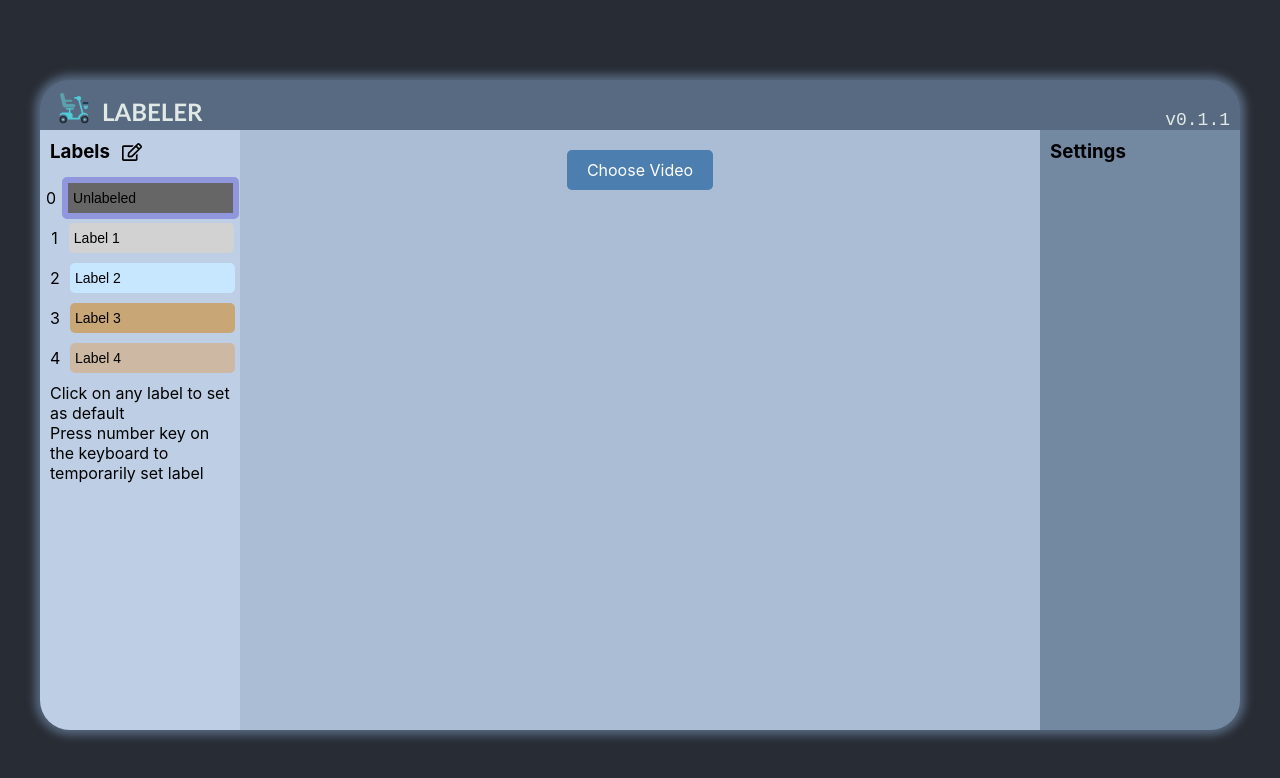
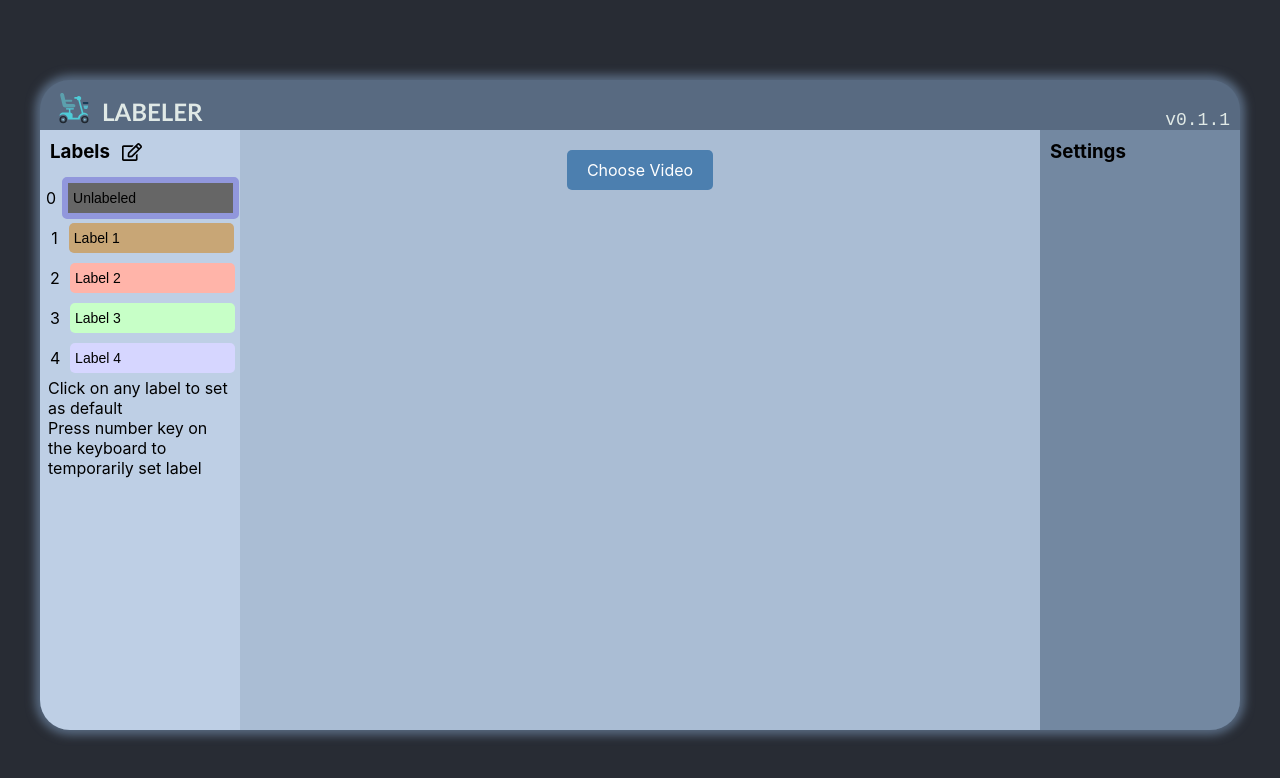
Before and after one commit to Mobility-Scooter-Project/labeler, a React (Create React App) app in the folder web/: page / in a window 1280 px wide. Shown: the top 778 px of the page. Built offline with nearby package versions, Linux system fonts and the light colour scheme.

Commit message:
minor styling

```diff
--- a/web/src/App.js
+++ b/web/src/App.js
@@ -114,13 +114,14 @@ function App() {
   };
 
   const handleAddLabel = () => {
-    if (labels.length === 9) {
-      return setMessage("Maximum of 9 labels allowed");
+    if (labels.length === 10) {
+      return setMessage("Maximum of 10 labels allowed");
     }
     setLabels((prev) => [...prev, ""]);
   };
 
   const handleRemoveLabel = (index) => {
+    setMessage("");
     setLabels((prev) => prev.filter((_, i) => i !== index));
   };
 
--- a/web/src/colors.js
+++ b/web/src/colors.js
@@ -1,30 +1,22 @@
-
 const hexColors = [
-  '#666666',
-  '#D2D2D2', // White Smoke (darker)
-  '#C7E6FF', // Azure (darker)
-  '#C8A676', // Wheat (darker)
-  '#CDB9A3', // Antique White (darker)
-  '#FFB4A9', // Misty Rose (darker)
-  '#FFECE7', // Snow (darker)
-  '#9ED2FF', // Alice Blue (darker)
-  '#D2D2AC', // Beige (darker)
-  '#C7FFC7', // Honeydew (darker)
-  '#D6D6FF', // Ghost White (darker)
-  '#D4CDBD', // Linen (darker)
-  '#D4D4A3', // Light Goldenrod Yellow (darker)
-  '#F0E0CB', // Old Lace (darker)
-  '#FFDFC7', // Cornsilk (darker)
-  '#FFF2C6', // Light Yellow (darker)
-  '#FFFFF0', // Ivory (same as original)
-  '#BFAE4D', // Khaki (darker)
-  '#FFE58C', // Lemon Chiffon (darker)
-  '#FFCEA3', // Papaya Whip (darker)
-  '#D2D2AC', // Beige (darker)
-  '#FFC39E', // Bisque (darker)
-]
+  "#666666",
+  "#C8A676", // Wheat (darker)
+  "#FFB4A9", // Misty Rose (darker)
+  "#C7FFC7", // Honeydew (darker)
+  "#D6D6FF", // Ghost White (darker)
+  "#D4CDBD", // Linen (darker)
+  "#D4D4A3", // Light Goldenrod Yellow (darker)
+  "#F0E0CB", // Old Lace (darker)
+  "#FFDFC7", // Cornsilk (darker)
+  "#FFF2C6", // Light Yellow (darker)
+  "#BFAE4D", // Khaki (darker)
+  "#FFE58C", // Lemon Chiffon (darker)
+  "#FFCEA3", // Papaya Whip (darker)
+  "#D2D2AC", // Beige (darker)
+  "#FFC39E", // Bisque (darker)
+];
 const convertHexToRGB = (hex) => {
-  hex = hex.replace('#', '');
+  hex = hex.replace("#", "");
   const r = parseInt(hex.substring(0, 2), 16);
   const g = parseInt(hex.substring(2, 4), 16);
   const b = parseInt(hex.substring(4, 6), 16);
--- a/web/src/components/LabelList.jsx
+++ b/web/src/components/LabelList.jsx
@@ -35,7 +35,7 @@ function LabelList({
             }
             value={value}
             onChange={(e) => onChangeLabel(index, e)}
-            readOnly={!editing}
+            readOnly={index === 0 || !editing}
             onClick={() => !editing && onClickLabel(index)}
           />
           <button
--- a/web/src/index.css
+++ b/web/src/index.css
@@ -275,7 +275,7 @@ code {
 }
 
 .add-btn {
-  margin: 10px;
+  margin: 5px;
   border-radius: 5px;
   font-size: 20px;
   width: 30px;
@@ -291,5 +291,5 @@ code {
 }
 
 .hint {
-  padding: 10px;
+  padding: 5px 8px;
 }
```
